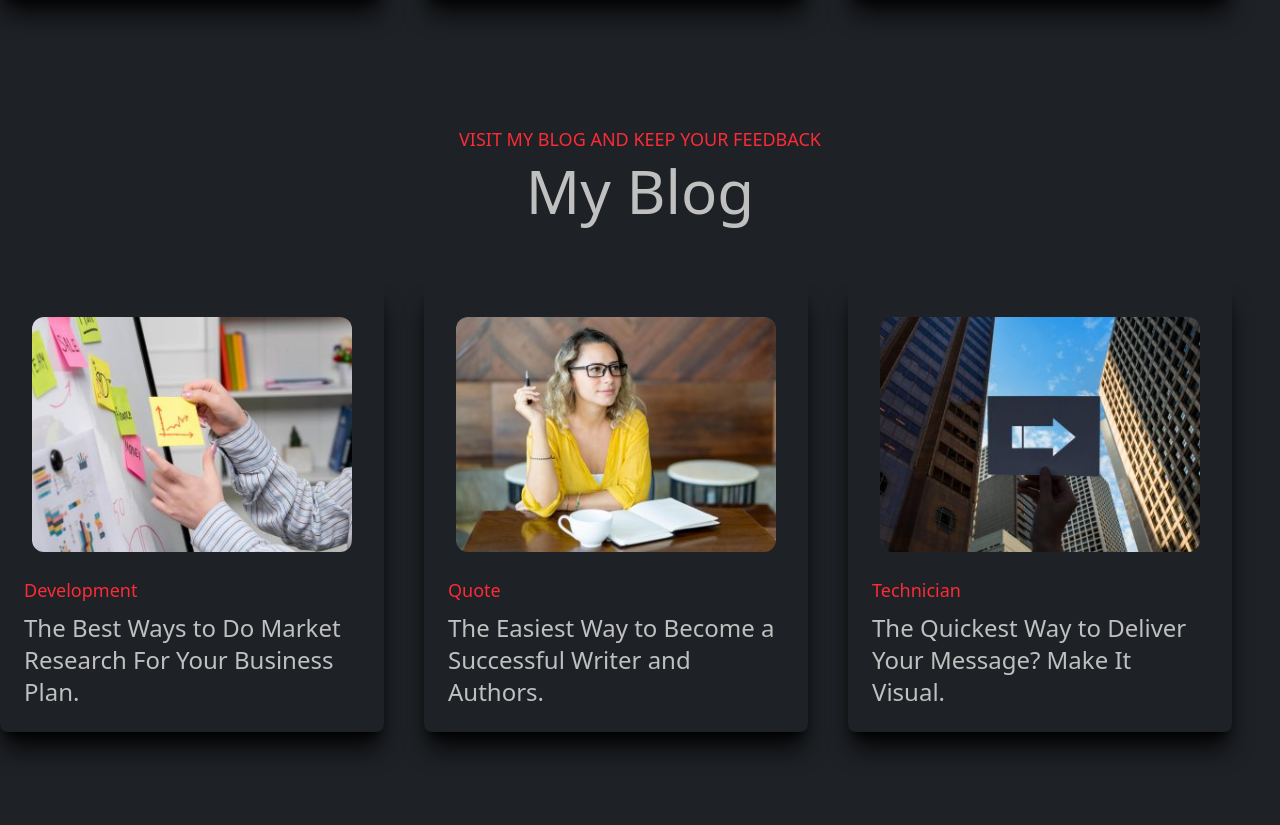
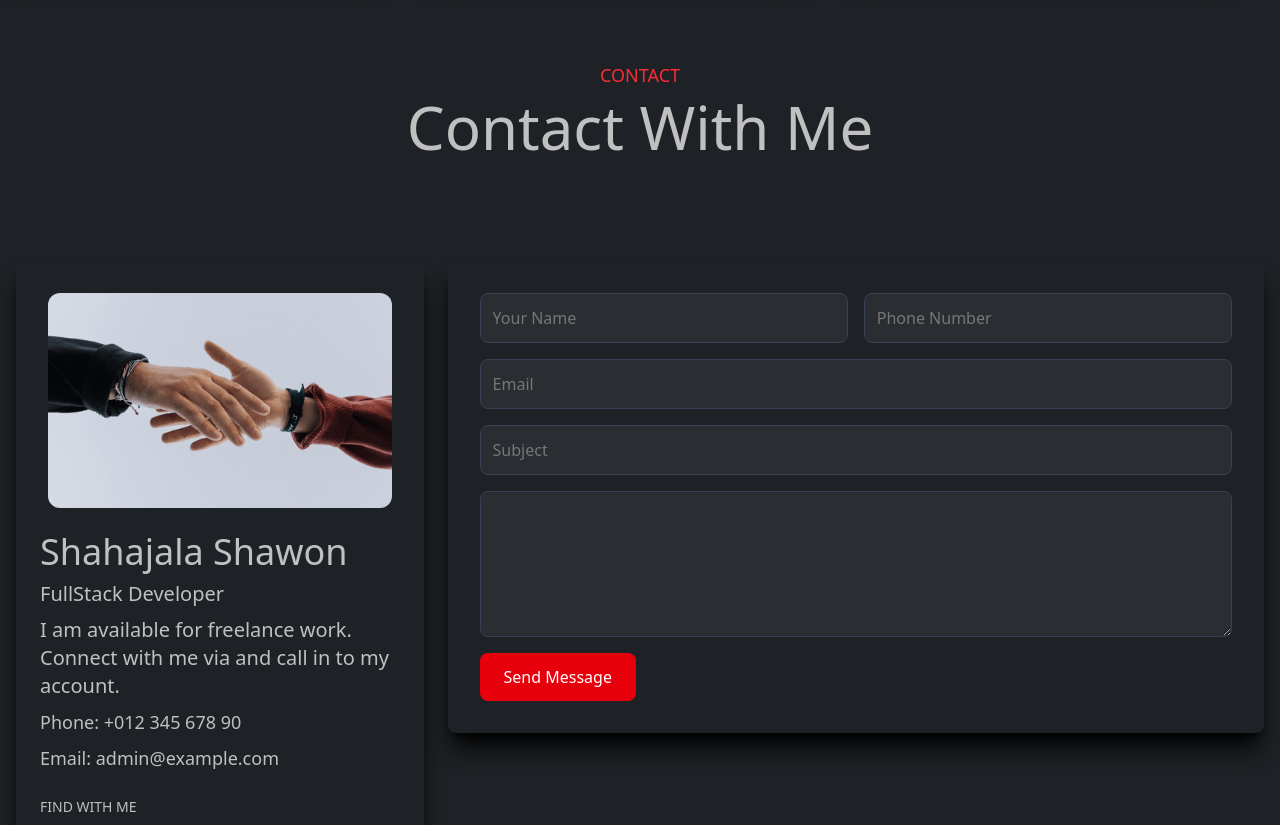
Before and after one commit to shahajalal-shawon/portfolio-assaignment-03, a plain HTML site: page index.html in a window 1280 px wide. Shown: the part 2574-3399 px from the top of the page. Drawn offline with nearby package versions, Linux system fonts and the light colour scheme.

Commit message:
added contact section and finished the assaignment

```diff
--- a/index.html
+++ b/index.html
@@ -111,7 +111,7 @@
         ></div>
       </div>
     </div>
-    <!-- skills -->
+    <!-- skills section-->
    <section class="max-w-7xl mx-auto px-6 py-12 mt-20">
   <h2 class="text-5xl font-bold mb-8 text-center">My Skills</h2>
   <div class="grid grid-cols-1 md:grid-cols-2 gap-10">
@@ -224,7 +224,7 @@
   </div>
    </section>
     <!-- Projects Section -->
-     <div class="mt-28">
+     <div class="mt-20">
       <div class="text-center">
         <p class="text-red-500 text-lg mb-2 font-medium uppercase">
           Visit my portfolio and keep your feedback
@@ -325,8 +325,62 @@
 
       </div>
      </div>
+     <!-- contact section -->
+      <div class="text-center mt-20">
+        <p class="text-red-500 text-lg mb-2 font-medium uppercase">
+          contact
+        </p>
+        <h2 class="text-6xl font-medium mb-16">Contact With Me</h2>
+      </div>
+    <section class="w-full px-4 py-10">
+  <div class="container mx-auto flex flex-col lg:flex-row gap-6 items-stretch">
+    <div class="card bg-[#1e2125] mb-4 shadow-xl/90 lg:w-4/12 group">
+      <figure class="px-8 pt-8">
+        <img src="./img/contact1.png" class="rounded-xl transition-transform duration-300 group-hover:scale-110"/>
+      </figure>
+      <div class="card-body">
+        <h2 class="text-4xl">Shahajala Shawon</h2>
+        <p class="text-xl">FullStack Developer</p>
+        <p class="text-xl">
+          I am available for freelance work. Connect with me via and call in to my account.
+        </p>
+        <p class="text-lg">Phone: +012 345 678 90</p>
+        <p class="text-lg">Email: admin@example.com</p>
+        <p class="mb-6 mt-4">FIND WITH ME</p>
+        <div class="lg:flex gap-4">
+          <i class="fa fa-facebook p-6 bg-[#1e2125] shadow-xl/90 transition-transform duration-300 hover:-translate-y-1 hover:text-red-500"></i>
+          <i class="fa fa-twitter p-6 bg-[#1e2125] shadow-xl/90 transition-transform duration-300 hover:-translate-y-1 hover:text-red-500"></i>
+          <i class="fa fa-linkedin p-6 bg-[#1e2125] shadow-xl/90 transition-transform duration-300 hover:-translate-y-1 hover:text-red-500"></i>
+        </div>
+      </div>
+    </div>
+    <div class="lg:w-8/12 bg-[#1e2125] shadow-xl/90 p-8 rounded-lg h-full flex flex-col">
+      <form class="space-y-4 flex-1 flex flex-col">
+        <div class="flex flex-col lg:flex-row gap-4">
+          <input type="text" placeholder="Your Name"
+            class="w-full lg:w-1/2 p-3 rounded-lg bg-[#2a2d31] border border-gray-700" />
+          <input type="text" placeholder="Phone Number"
+            class="w-full lg:w-1/2 p-3 rounded-lg bg-[#2a2d31] border border-gray-700" />
+        </div>
+        <input type="email" placeholder="Email"
+          class="w-full p-3 rounded-lg bg-[#2a2d31] border border-gray-700" />
+        <input type="text" placeholder="Subject"
+          class="w-full p-3 rounded-lg bg-[#2a2d31] border border-gray-700" />
+        <textarea rows="5" placeholder="Your Message"
+          class="w-full p-3 rounded-lg bg-[#2a2d31] border border-gray-700">
+        </textarea>
+        <button class="w-fit w-fill px-6 py-3 bg-red-600 text-white rounded-lg hover:bg-red-700 duration-300">
+          Send Message
+        </button>
+      </form>
+    </div>
+
+  </div>
+</section>
+
+
     <!-- Blog Section -->
-    <div class="mt-28">
+    <div class="mt-20">
       <div class="text-center">
         <p class="text-red-500 text-lg mb-2 font-medium uppercase">
           Visit my blog and keep your feedback
```
Also changed, not shown: img/contact1.png (added).
